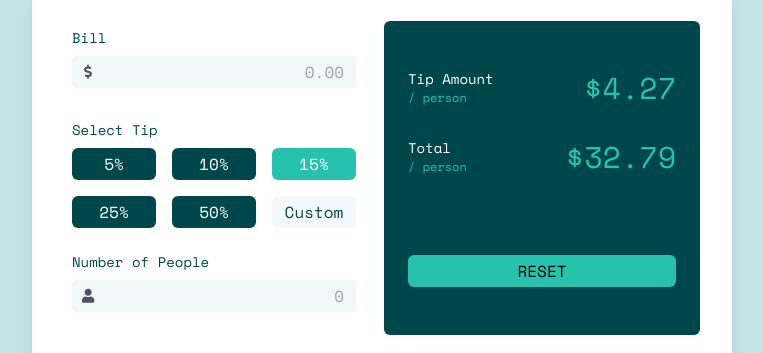
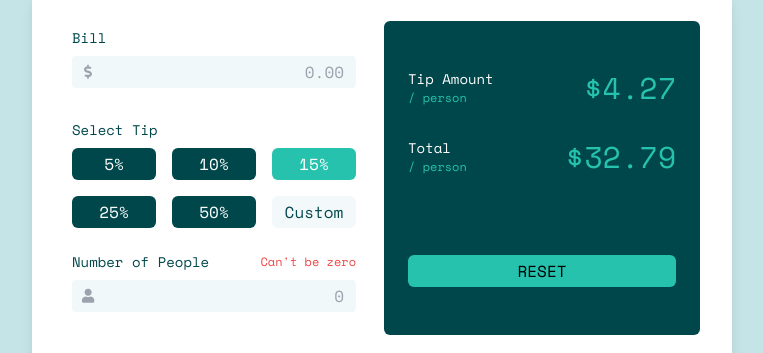
Before and after one commit to mukolwesofts/tip-calculator, a Vue app: page / in a window 1280 px wide. Shown: the part 274-627 px from the top of the page, without its empty margins (258-1021 px from the left). Built offline with nearby package versions, Linux system fonts and the light colour scheme.

Commit message:
update the errors

```diff
--- a/src/components/partials/Form.vue
+++ b/src/components/partials/Form.vue
@@ -6,7 +6,7 @@
                 <div class="flex flex-wrap items-center w-full mb-4 relative h-8 bg-blue-ice bg-opacity-25 rounded">
                     <div class="flex items-center justify-center w-4 p-4 h-full">
                         <span
-                            class="flex items-center leading-normal bg-transparent px-3 border-0 rounded rounded-r-none text-sm text-gray-600"
+                            class="flex items-center leading-normal bg-transparent px-3 border-0 rounded rounded-r-none text-sm text-gray-400"
                         >
                             <i class="fas fa-dollar-sign"></i>
                         </span>
@@ -14,7 +14,7 @@
                     <input
                     type="text"
                     disabled
-                    class="flex-shrink flex-grow flex-auto leading-normal w-px border-0 h-8 border-grey-light rounded rounded-l-none px-3 self-center relative bg-transparent text-base outline-none text-right"
+                    class="flex-shrink flex-grow flex-auto leading-normal w-px border-0 h-8 border-grey-light rounded rounded-l-none px-3 self-center relative bg-transparent text-base outline-none text-right text-blue-sharpe"
                     placeholder="0.00"
                     />
                 </div>
@@ -35,20 +35,23 @@
         </div>
 
         <div class="mt-6">
-            <p class="text-sm text-blue-sharpe">Number of People</p>
+            <div class="flex items-center justify-between">
+                <p class="text-sm text-blue-sharpe">Number of People</p>
+                <p class="text-xs text-red-500">Can't be zero</p>
+            </div>
 
             <form action="" class="mt-2 flex flex-col w-full">
                 <div class="flex flex-wrap items-center w-full mb-4 relative h-8 bg-blue-ice bg-opacity-25 rounded">
                     <div class="flex items-center justify-center w-4 p-4 h-full">
                         <span
-                            class="flex items-center leading-normal bg-transparent px-3 border-0 rounded rounded-r-none text-sm text-gray-600"
+                            class="flex items-center leading-normal bg-transparent px-3 border-0 rounded rounded-r-none text-sm text-gray-400"
                         >
                             <i class="fas fa-user"></i>
                         </span>
                     </div>
                     <input
                     type="text"
-                    class="flex-shrink flex-grow flex-auto leading-normal w-px border-0 h-8 border-grey-light rounded rounded-l-none px-3 self-center relative bg-transparent text-base outline-none text-right"
+                    class="flex-shrink flex-grow flex-auto leading-normal w-px border-0 h-8 border-grey-light rounded rounded-l-none px-3 self-center relative bg-transparent text-base outline-none text-right text-blue-sharpe"
                     placeholder="0"
                     />
                 </div>
```
